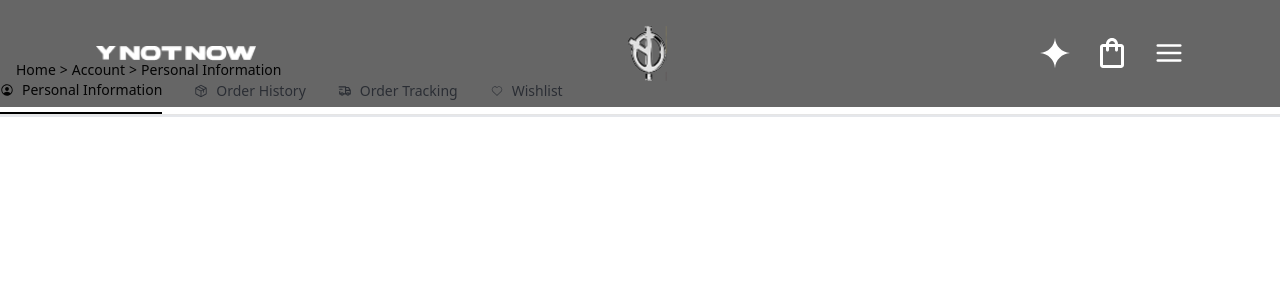
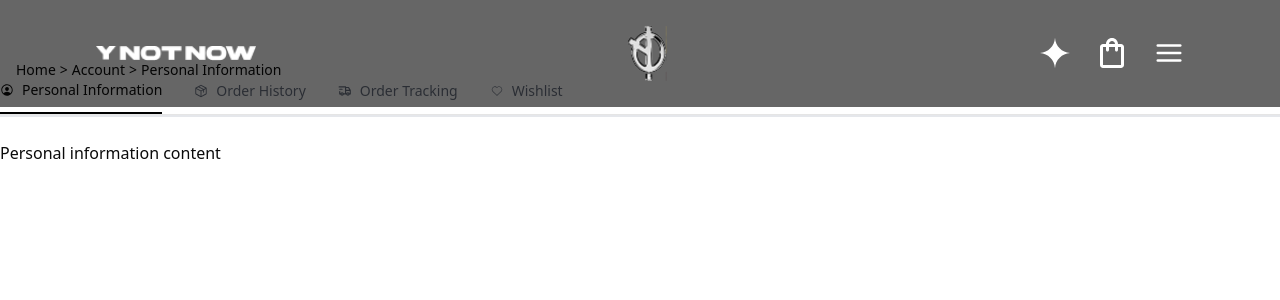
Before and after one commit to itskvsin/ynotnow, a Next.js app: page /account/personal-information in a window 1280 px wide. Shown: the top 300 px of the page. Built offline with nearby package versions, Linux system fonts and the light colour scheme.

Commit message:
added basic info

```diff
--- a/app/account/personal-information/page.tsx
+++ b/app/account/personal-information/page.tsx
@@ -2,8 +2,19 @@
 
 import BreadCrumbNav from "@/components/BreadCrumbNav";
 import tabs from "@/data/PersonalTabs";
+import React, { useState, useRef } from "react";
 
-import React, { useState, useRef } from "react";
+function Profile() {
+  return <div>Personal information content</div>;
+}
+
+function Orders() {
+  return <div>Order history content</div>;
+}
+
+function Tracking() {
+  return <div>Order tracking content</div>;
+}
 
 const page = () => {
   const [activeTab, setActiveTab] = useState("profile");
@@ -57,11 +68,17 @@ const page = () => {
       </div>
 
       {/* Custom scroll indicator (black line) */}
-      <div className="h-[2px] bg-gray-200 relative">
+      <div className="h-0.5 bg-gray-200 relative">
         <div
           className="h-full bg-black transition-all duration-150"
           style={{ width: `${scrollProgress}%` }}
         />
+      </div>
+
+      <div className="pt-6">
+        {activeTab === "profile" && <Profile />}
+        {activeTab === "orders" && <Orders />}
+        {activeTab === "tracking" && <Tracking />}
       </div>
     </section>
   );
```
